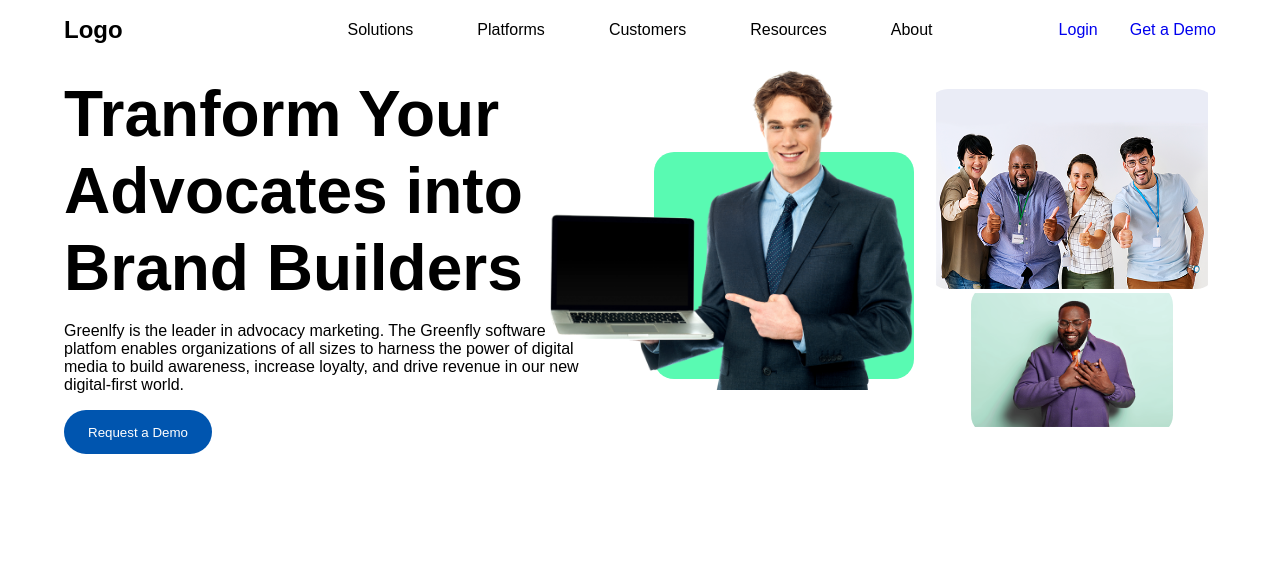
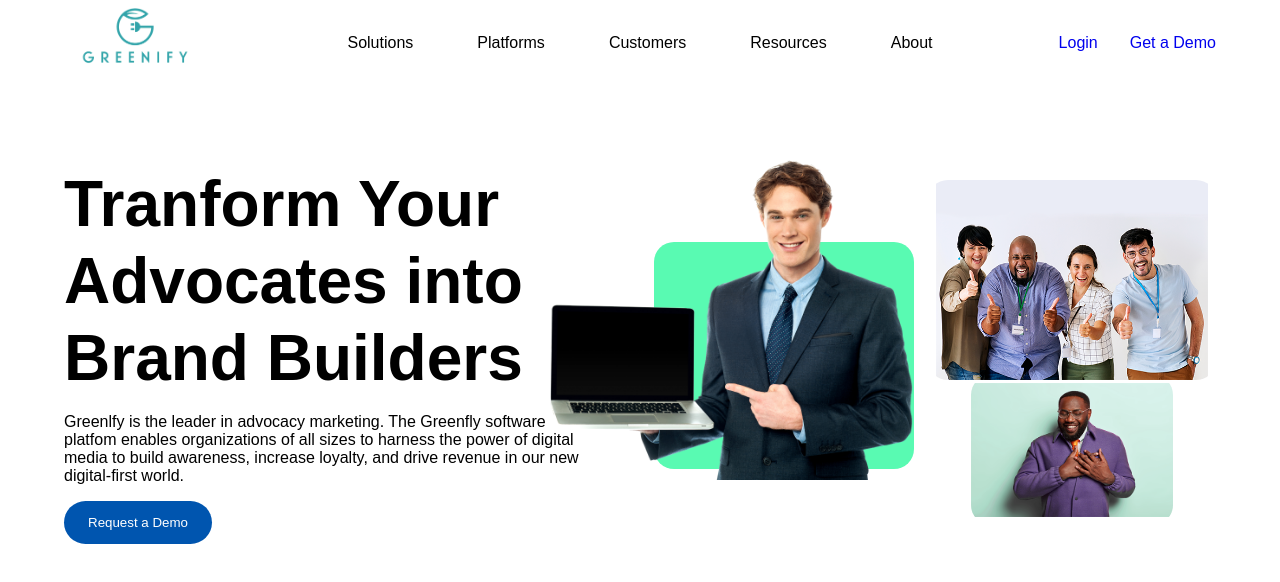
Before and after one commit to Mini-Sylar/Greenfly-Vue, a Vue app: page / in a window 1280 px wide. Shown: the top 582 px of the page. Built offline with nearby package versions, Linux system fonts and the light colour scheme.

Commit message:
Added logo

```diff
--- a/src/assets/css/Header.css
+++ b/src/assets/css/Header.css
@@ -6,11 +6,18 @@ nav {
   display: flex;
   width: min(90%, 1200px);
   margin: 0 auto;
-  padding-top: 1rem;
 }
 .logo {
+  display: flex;
+  justify-content: flex-start;
+  align-items: flex-start;
   width: 100%;
-  /* background-color: springgreen; */
+}
+.logo img {
+  width:50%;
+  height: 80%;
+  object-fit: contain;
+  z-index: 1;
 }
 .links {
   width: 100%;
--- a/src/assets/css/Reset.css
+++ b/src/assets/css/Reset.css
@@ -20,5 +20,5 @@ a {
 .is-a-container {
   width: min(90%, 1200px);
   margin: 0 auto;
-  margin-block: 2rem;
+  margin-block: 5rem;
 }
--- a/src/components/Header.vue
+++ b/src/components/Header.vue
@@ -3,7 +3,7 @@
         <header>
             <nav class="nav-bar">
                 <div class="logo">
-                    <h2>Logo</h2>
+                    <img src="@/assets/images/logo.png" alt="">
                 </div>
                 <div class="links">
                     <ul>
@@ -52,7 +52,7 @@ export default {
     },
 }
 </script>
-<style lang="" src="@/assets/css/Header.css">
+<style lang="" scoped src="@/assets/css/Header.css">
 
 
 </style>
```
